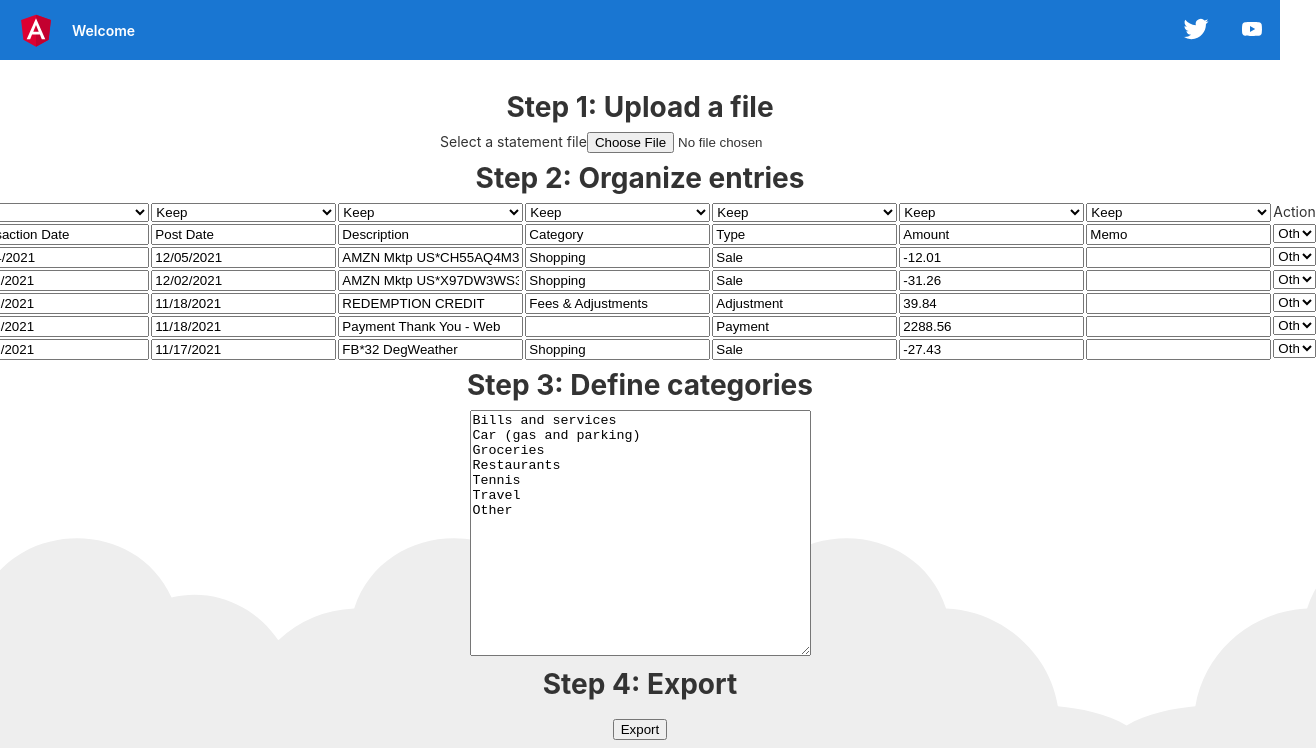
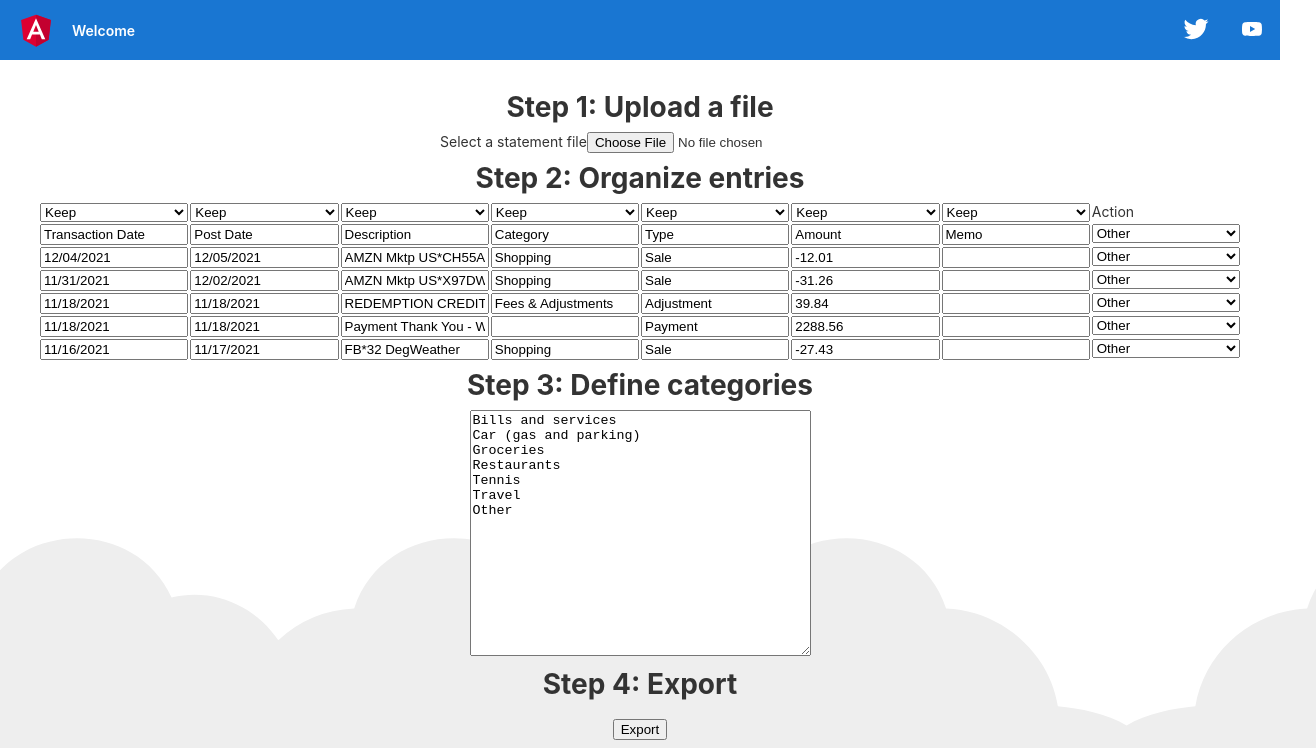
Before and after one commit to kiewic/money-management, an Angular app: page / in a window 1280 px wide. Shown: the top 748 px of the page, 1316 px wide, since content can reach past the window. Built offline with nearby package versions, Linux system fonts and the light colour scheme.

Commit message:
Second attempt to make equal width columns that do not exceed grid width

```diff
--- a/src/app/transaction-table/transaction-table.component.css
+++ b/src/app/transaction-table/transaction-table.component.css
@@ -8,6 +8,11 @@
     grid-auto-columns: 1fr;
 }
 
-input {
+div {
     width: 1fr;
 }
+
+input {
+    width: calc(100% - 8px);
+    margin: 0px;
+}
--- a/src/app/transaction-table/transaction-table.component.html
+++ b/src/app/transaction-table/transaction-table.component.html
@@ -1,11 +1,12 @@
 <app-header-select *ngFor="let _ of [].constructor(columnCount); index as i"
-  [style]="'grid-column-start: ' + (i + 1)">
+  [style]="'grid-column-start: ' + (i + 1) + '; grid-column-end: ' + (i + 2)">
 </app-header-select>
-<div [style]="'grid-column-start:' + (columnCount + 1)">Action</div>
+<div [style]="'grid-column-start:' + (columnCount + 1) + '; grid-column-end: ' + (columnCount + 2)">Action</div>
 <ng-container *ngFor="let item of items">
-  <input #myInput *ngFor="let col of item; index as i" type="text" value="{{col}}"
-    [style]="'grid-column-start: ' + (i + 1)"
-    readonly>
-  <app-action-select [options]="categoryOptions" [style]="'grid-column-start: ' + (columnCount + 1)">
+  <div *ngFor="let col of item; index as i"
+    [style]="'grid-column-start: ' + (i + 1) + '; grid-column-end: ' + (i + 2)">
+    <input #myInput type="text" value="{{col}}" readonly>
+  </div>
+  <app-action-select [options]="categoryOptions" [style]="'grid-column-start: ' + (columnCount + 1) + '; grid-column-end: ' + (columnCount + 2)">
   </app-action-select>
 </ng-container>
```
